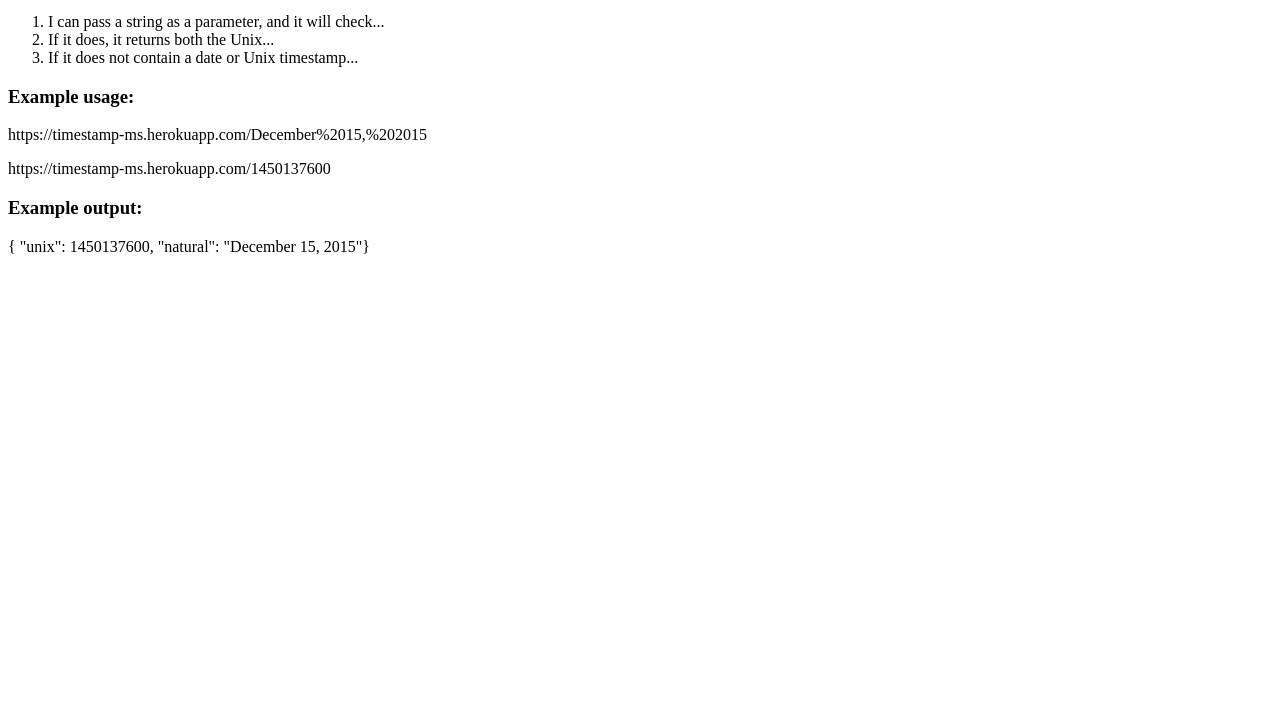
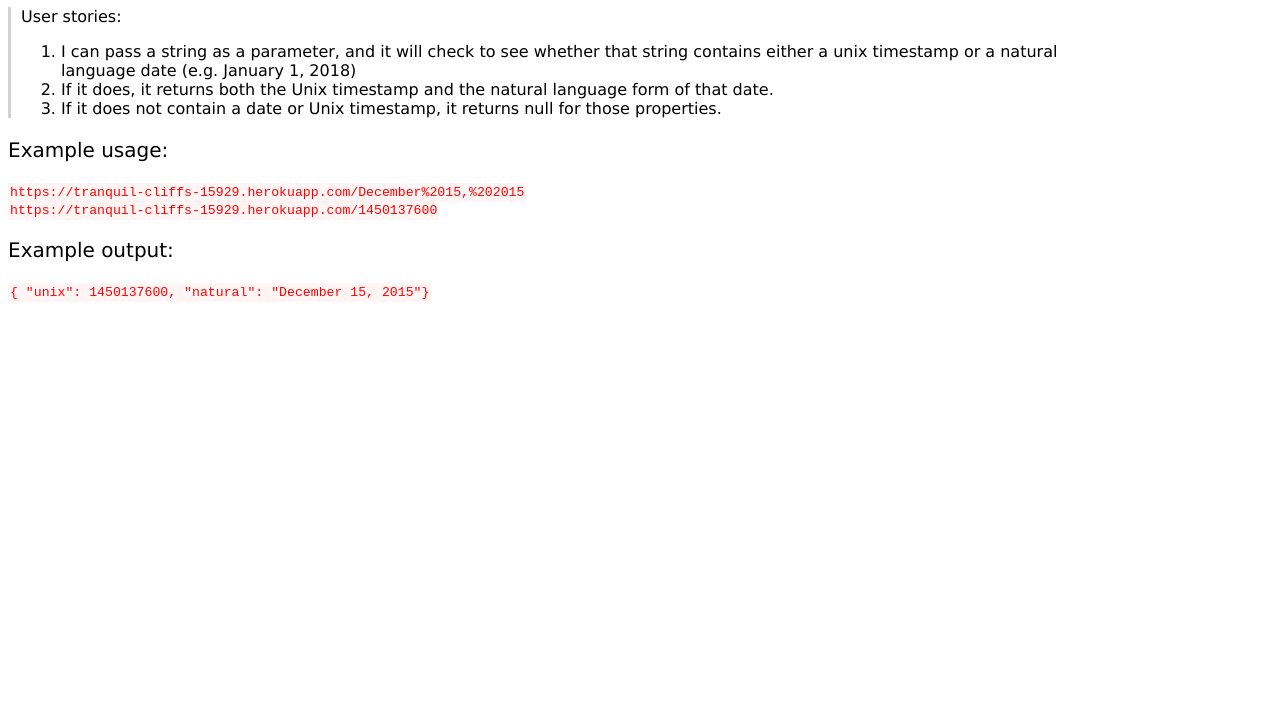
Before and after one commit to ayamane/timestamp-microservice, a website: page public/index.html in a window 1280 px wide. Shown: the part 88-800 px from the top of the page. Drawn offline with Linux system fonts and the light colour scheme.

Commit message:
Add timestamp functionality, update css styles

```diff
--- a/package.json
+++ b/package.json
@@ -10,6 +10,7 @@
   "license": "ISC",
   "dependencies": {
     "express": "^4.16.3",
-    "moment": "^2.22.1"
+    "moment": "^2.22.1",
+    "mongoose": "^5.1.2"
   }
 }
--- a/public/css/styles.css
+++ b/public/css/styles.css
@@ -0,0 +1,28 @@
+#user-stories {
+  font-family: 'verdana', sans-serif;
+  font-weight: normal;
+  padding-left: 10px;
+}
+#left-bar {
+  border-left: solid LightGray;
+}
+
+#pageTitle {
+  font-family: 'verdana', sans-serif;
+  font-size: 1.875em;
+}
+
+#examples {
+  font-size: 1.25em;
+  font-family: 'verdana', sans-serif;
+}
+
+#code {
+  font-family: 'courier new';
+  font-size: 0.825em;
+  font-weight: 500;
+  color: red;
+  background-color: rgba(255, 230, 230, 0.4);
+  padding: 2px 2px 2px 2px;
+  line-height: 0.5;
+}
--- a/public/index.html
+++ b/public/index.html
@@ -7,22 +7,28 @@
   <link rel="stylesheet" href="/css/styles.css">
 </head>
 
-<body class="timestamp-microservice">
+<body id="timestamp-microservice">
 
-  <div>
-    <h2>API Basejump: Timestamp microservice</h2>
+  <p id='pageTitle'>API Basejump: Timestamp microservice</p>
+
+  <div id="left-bar">
+    <div id="user-stories">
     <p>User stories:</p>
     <ol>
-      <li>I can pass a string as a parameter, and it will check...</li>
-      <li>If it does, it returns both the Unix...</li>
-      <li>If it does not contain a date or Unix timestamp...</li>
+      <li>I can pass a string as a parameter, and it will check to see whether that string contains either a unix timestamp or a natural<br/>
+        language date (e.g. January 1, 2018)</li>
+      <li>If it does, it returns both the Unix timestamp and the natural language form of that date.</li>
+      <li>If it does not contain a date or Unix timestamp, it returns null for those properties.</li>
     </ol>
-    <h3>Example usage:</h3>
-    <p>https://timestamp-ms.herokuapp.com/December%2015,%202015</p>
-    <p>https://timestamp-ms.herokuapp.com/1450137600</p>
+  </div>
+  </div>
+  <div>
+    <p id='examples'>Example usage:</p>
+      <span id='code'>https://tranquil-cliffs-15929.herokuapp.com/December%2015,%202015</span><br/>
+      <span id='code'>https://tranquil-cliffs-15929.herokuapp.com/1450137600</span>
 
-    <h3>Example output:</h3>
-    <p>{ "unix": 1450137600, "natural": "December 15, 2015"}</p>
+    <p id='examples'>Example output:</p>
+    <span id='code'>{ "unix": 1450137600, "natural": "December 15, 2015"}</span>
 
   </div>
 
--- a/server/config/config.json
+++ b/server/config/config.json
@@ -1,10 +1,8 @@
 {
   "test": {
-    "PORT": 3000,
-    "MONGODB_URI": "mongodb://localhost:27017/TodoAppTest"
+    "PORT": 3000
   },
   "development": {
-    "PORT": 3000,
-    "MONGODB_URI": "mongodb://localhost:27017/TodoApp"
+    "PORT": 3000
   }
 }
```
Also changed, not shown: playground/times.js (added, +13 -0 lines), server/server.js (+31 -1 lines).
